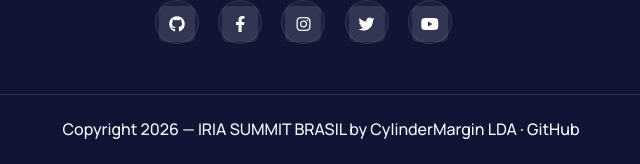
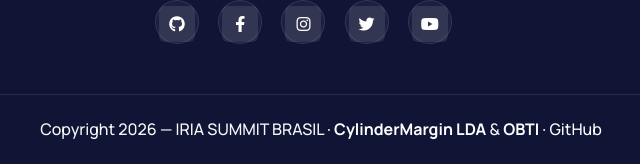
Before and after one commit to ricardomestre7/IRIA-SUMMIT--BRASIL, a Symfony app: template Landing/templates/contact.html.twig in a window 1280 px wide. Shown: the part 2967-3131 px from the top of the page, without its empty margins (319-959 px from the left). Run offline with Twig, Linux system fonts and the light colour scheme; the template is opened without the code that fills it, so the values that code supplies are empty; some libraries are stand-ins or nearby versions.

Commit message:
fix: footer credits CylinderMargin & OBTI + vercel.json corrigido
- Rodape: ambos GitHub links apontam para OBTI-SUMMIT
- Copyright: CylinderMargin LDA & OBTI como co-autoras
- vercel.json: buildCommand + outputDirectory + runtime 0.7.2

```diff
--- a/Landing/templates/partials/footer.html.twig
+++ b/Landing/templates/partials/footer.html.twig
@@ -14,7 +14,7 @@
                              <img src="assets/images/logo-iria-modern.png" alt="Logo IRIA Modern" width="120" height="auto" class="mb-2 d-block mx-auto" style="max-height:100px;width:auto;border-radius:8px;">
                              <p class="fs-12 text-uppercase tracking-widest op-7 mt-2">Summit Brasil 2026</p>
                              <div class="social-icons mb-sm-30 mt-4">
-                                <a href="https://github.com/CylinderMargin/IASUMMIT" target="_blank" rel="noopener noreferrer" title="Repositório GitHub — IASUMMIT"><i class="fa-brands fa-github"></i></a>
+                                <a href="https://github.com/ricardomestre7/OBTI-SUMMIT" target="_blank" rel="noopener noreferrer" title="Repositório GitHub — OBTI-SUMMIT"><i class="fa-brands fa-github"></i></a>
                                 <a href="#"><i class="fa-brands fa-facebook-f"></i></a>
                                 <a href="#"><i class="fa-brands fa-instagram"></i></a>
                                 <a href="#"><i class="fa-brands fa-twitter"></i></a>
@@ -36,7 +36,7 @@
             <div class="container">
                 <div class="row">
                     <div class="col-md-12 text-center">
-                        Copyright 2026 — IRIA SUMMIT BRASIL by CylinderMargin LDA · <a href="https://github.com/CylinderMargin/IASUMMIT" class="text-white" target="_blank" rel="noopener noreferrer">GitHub</a>
+                        Copyright 2026 — IRIA SUMMIT BRASIL · <strong>CylinderMargin LDA</strong> &amp; <strong>OBTI</strong> · <a href="https://github.com/ricardomestre7/OBTI-SUMMIT" class="text-white" target="_blank" rel="noopener noreferrer">GitHub</a>
                     </div>
                 </div>
             </div>
```
Also changed, not shown: vercel.json.
